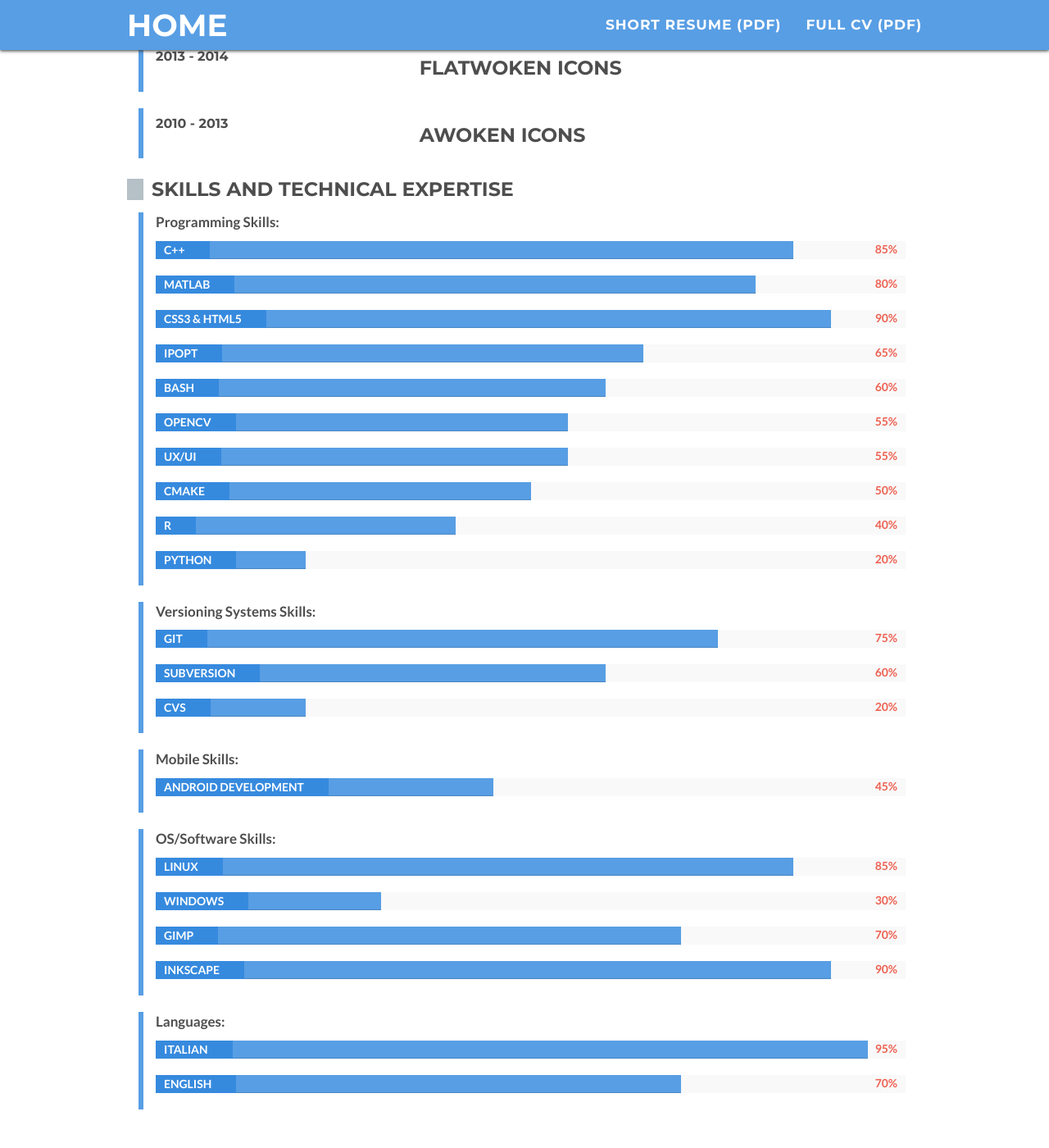
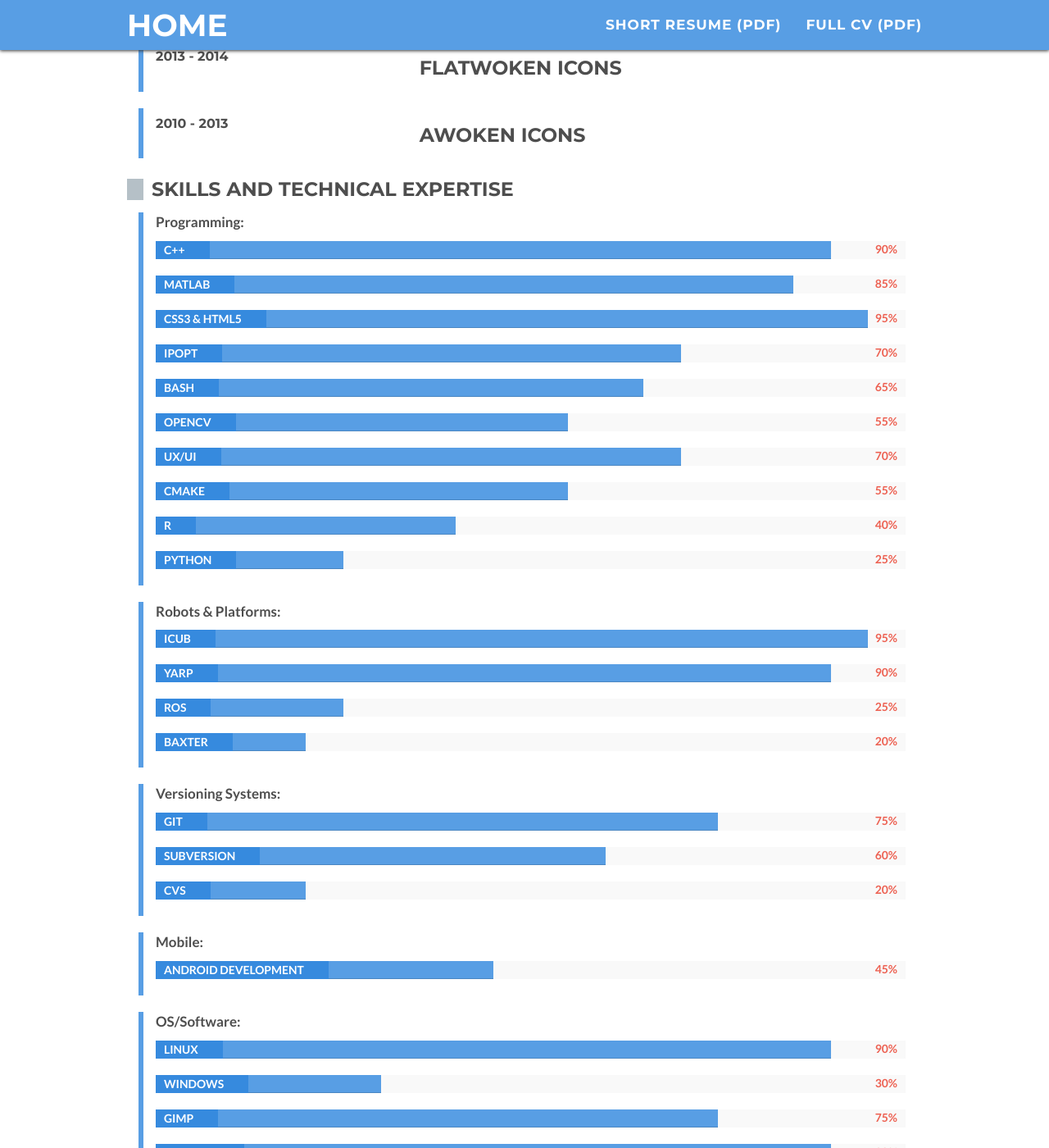
Before and after one commit to alecive/alecive.github.io, a Jekyll site: the page built from _posts/2015-11-11-CV-AlessandroRoncone.md, in a window 1280 px wide and 1400 px high, scrolled down 6507 px. Shown: the whole window at 82% size. Built offline with Jekyll 4.4.1, drawn with Linux system fonts in a browser that asks for light colours.

Commit message:
Updated cv

```diff
--- a/_posts/2015-11-11-CV-AlessandroRoncone.md
+++ b/_posts/2015-11-11-CV-AlessandroRoncone.md
@@ -9,29 +9,39 @@ article: yes
 permalink: cv.html
 
 skills:
- - name: Programming Skills
+ - name: Programming
    items:
     - name: C++
+      knowledge: 90
+    - name: Matlab
       knowledge: 85
-    - name: Matlab
-      knowledge: 80
     - name: CSS3 & HTML5
-      knowledge: 90
+      knowledge: 95
     - name: IPOPT
+      knowledge: 70
+    - name: Bash
       knowledge: 65
-    - name: Bash
-      knowledge: 60
     - name: OpenCV
       knowledge: 55
     - name: UX/UI
+      knowledge: 70
+    - name: CMake
       knowledge: 55
-    - name: CMake
-      knowledge: 50
     - name: R
       knowledge: 40
     - name: Python
+      knowledge: 25
+ - name: Robots & Platforms
+   items:
+    - name: iCub
+      knowledge: 95
+    - name: YARP
+      knowledge: 90
+    - name: ROS
+      knowledge: 25
+    - name: Baxter
       knowledge: 20
- - name: Versioning Systems Skills
+ - name: Versioning Systems
    items:
     - name: Git
       knowledge: 75
@@ -39,26 +49,26 @@ skills:
       knowledge: 60
     - name: cvs
       knowledge: 20
- - name: Mobile Skills
+ - name: Mobile
    items:
     - name: Android Development
       knowledge: 45
- - name: OS/Software Skills
+ - name: OS/Software
    items:
     - name: Linux
-      knowledge: 85
+      knowledge: 90
     - name: Windows
       knowledge: 30
     - name: Gimp
-      knowledge: 70
+      knowledge: 75
     - name: Inkscape
       knowledge: 90
  - name: Languages
    items:
     - name: Italian
-      knowledge: 95
+      knowledge: 99
     - name: English
-      knowledge: 70
+      knowledge: 82
 
 professional:
  - name: Post Doc
```
